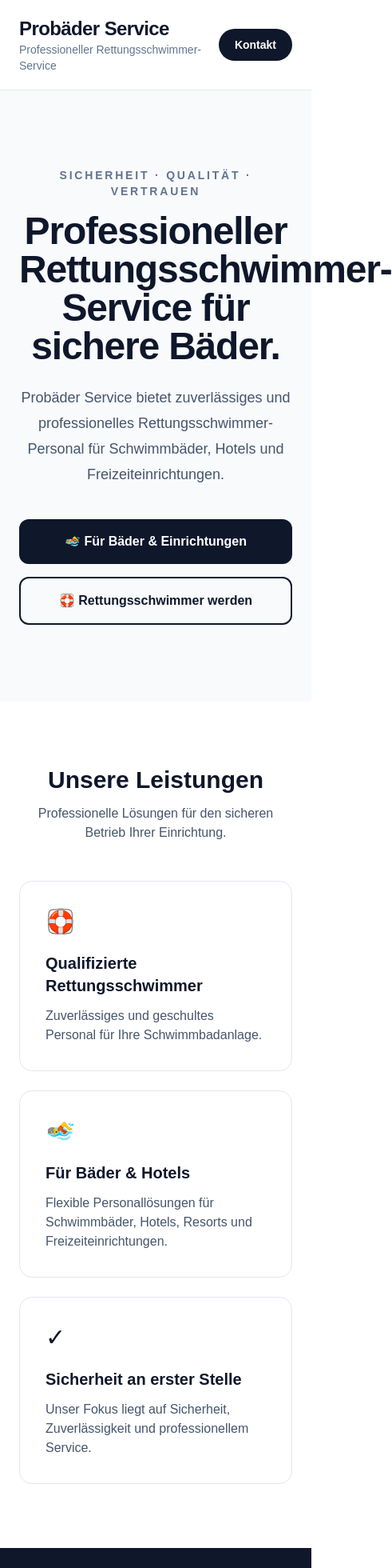
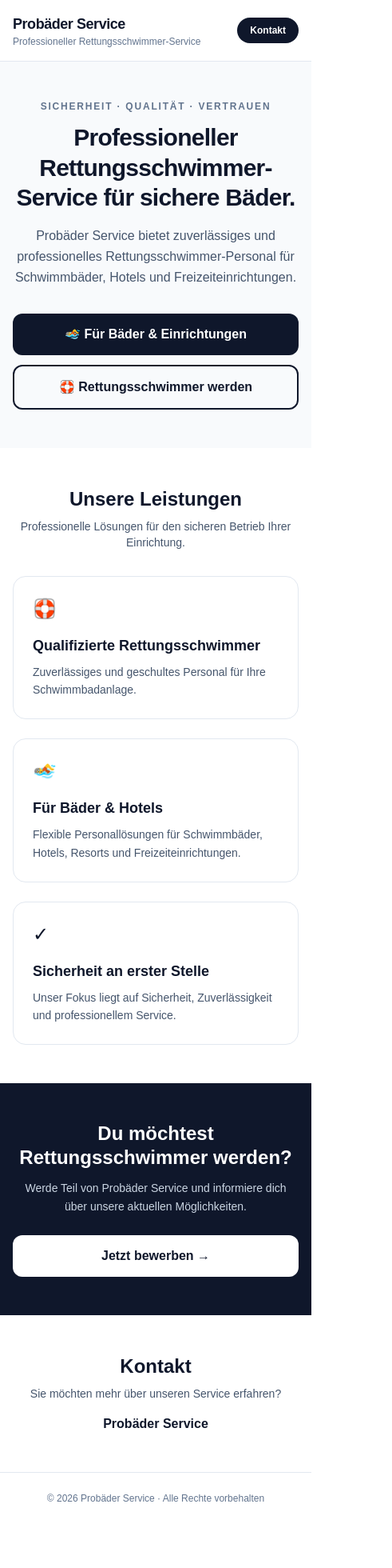
Before and after one commit to beyproweb/probader-service, a Next.js app: page / in a window 390 px wide. Shown: the top 1960 px of the page at 80% size, 491 px wide, since content can reach past the window. After the commit the page ends 1905 px from the top, so only its background shows below. Built offline with nearby package versions, Linux system fonts and the light colour scheme.

Commit message:
Update frontend

```diff
--- a/app/page.tsx
+++ b/app/page.tsx
@@ -3,19 +3,19 @@ export default function Home() {
     <main className="min-h-screen bg-white text-slate-900">
       {/* Kopfzeile */}
       <header className="border-b border-slate-200">
-        <div className="mx-auto flex max-w-6xl items-center justify-between px-6 py-5">
+        <div className="mx-auto flex max-w-6xl items-center justify-between px-4 py-4 sm:px-6 sm:py-5">
           <div>
-            <h1 className="text-2xl font-bold tracking-tight">
+            <h1 className="text-lg font-bold tracking-tight sm:text-2xl">
               Probäder Service
             </h1>
-            <p className="text-sm text-slate-500">
+            <p className="text-xs text-slate-500 sm:text-sm">
               Professioneller Rettungsschwimmer-Service
             </p>
           </div>
 
           <a
             href="#kontakt"
-            className="rounded-full bg-slate-900 px-5 py-2.5 text-sm font-semibold text-white"
+            className="rounded-full bg-slate-900 px-4 py-2 text-xs font-semibold text-white transition hover:bg-slate-700 sm:px-5 sm:py-2.5 sm:text-sm"
           >
             Kontakt
           </a>
@@ -24,33 +24,33 @@ export default function Home() {
 
       {/* Startbereich */}
       <section className="bg-slate-50">
-        <div className="mx-auto max-w-6xl px-6 py-24 text-center">
-          <p className="mb-4 text-sm font-semibold uppercase tracking-[0.2em] text-slate-500">
+        <div className="mx-auto max-w-6xl px-4 py-12 text-center sm:px-6 sm:py-24">
+          <p className="mb-3 text-xs font-semibold uppercase tracking-[0.15em] text-slate-500 sm:mb-4 sm:text-sm sm:tracking-[0.2em]">
             Sicherheit · Qualität · Vertrauen
           </p>
 
-          <h2 className="mx-auto max-w-4xl text-5xl font-bold tracking-tight sm:text-6xl">
+          <h2 className="mx-auto max-w-4xl text-3xl font-bold leading-tight tracking-tight sm:text-5xl md:text-6xl">
             Professioneller Rettungsschwimmer-Service für sichere Bäder.
           </h2>
 
-          <p className="mx-auto mt-6 max-w-2xl text-lg leading-8 text-slate-600">
+          <p className="mx-auto mt-4 max-w-2xl text-base leading-relaxed text-slate-600 sm:mt-6 sm:text-lg">
             Probäder Service bietet zuverlässiges und professionelles
             Rettungsschwimmer-Personal für Schwimmbäder, Hotels und
             Freizeiteinrichtungen.
           </p>
 
           {/* Die zwei Hauptbereiche */}
-          <div className="mt-10 flex flex-col justify-center gap-4 sm:flex-row">
+          <div className="mt-8 flex flex-col justify-center gap-3 sm:mt-10 sm:flex-row sm:gap-4">
             <a
               href="/baeder"
-              className="rounded-xl bg-slate-900 px-8 py-4 font-semibold text-white transition hover:bg-slate-700"
+              className="w-full rounded-xl bg-slate-900 px-6 py-3.5 text-center font-semibold text-white transition hover:bg-slate-700 sm:w-auto sm:px-8 sm:py-4"
             >
               🏊 Für Bäder & Einrichtungen
             </a>
 
             <a
               href="/bewerbung"
-              className="rounded-xl border-2 border-slate-900 px-8 py-4 font-semibold text-slate-900 transition hover:bg-slate-100"
+              className="w-full rounded-xl border-2 border-slate-900 px-6 py-3.5 text-center font-semibold text-slate-900 transition hover:bg-slate-100 sm:w-auto sm:px-8 sm:py-4"
             >
               🛟 Rettungsschwimmer werden
             </a>
@@ -59,47 +59,52 @@ export default function Home() {
       </section>
 
       {/* Leistungen */}
-      <section id="baeder" className="mx-auto max-w-6xl px-6 py-20">
-        <div className="mb-12 text-center">
-          <h2 className="text-3xl font-bold">Unsere Leistungen</h2>
+      <section
+        id="baeder"
+        className="mx-auto max-w-6xl px-4 py-12 sm:px-6 sm:py-20"
+      >
+        <div className="mb-8 text-center sm:mb-12">
+          <h2 className="text-2xl font-bold sm:text-3xl">Unsere Leistungen</h2>
 
-          <p className="mt-3 text-slate-600">
+          <p className="mt-2 text-sm text-slate-600 sm:mt-3 sm:text-base">
             Professionelle Lösungen für den sicheren Betrieb Ihrer Einrichtung.
           </p>
         </div>
 
         <div className="grid gap-6 md:grid-cols-3">
-          <div className="rounded-2xl border border-slate-200 p-8">
-            <div className="text-3xl">🛟</div>
+          <div className="rounded-2xl border border-slate-200 p-6 sm:p-8">
+            <div className="text-2xl sm:text-3xl">🛟</div>
 
-            <h3 className="mt-5 text-xl font-bold">
+            <h3 className="mt-4 text-lg font-bold sm:mt-5 sm:text-xl">
               Qualifizierte Rettungsschwimmer
             </h3>
 
-            <p className="mt-3 text-slate-600">
+            <p className="mt-2 text-sm leading-relaxed text-slate-600 sm:mt-3 sm:text-base">
               Zuverlässiges und geschultes Personal für Ihre Schwimmbadanlage.
             </p>
           </div>
 
-          <div className="rounded-2xl border border-slate-200 p-8">
-            <div className="text-3xl">🏊</div>
+          <div className="rounded-2xl border border-slate-200 p-6 sm:p-8">
+            <div className="text-2xl sm:text-3xl">🏊</div>
 
-            <h3 className="mt-5 text-xl font-bold">Für Bäder & Hotels</h3>
+            <h3 className="mt-4 text-lg font-bold sm:mt-5 sm:text-xl">
+              Für Bäder & Hotels
+            </h3>
 
-            <p className="mt-3 text-slate-600">
+            <p className="mt-2 text-sm leading-relaxed text-slate-600 sm:mt-3 sm:text-base">
               Flexible Personallösungen für Schwimmbäder, Hotels, Resorts und
               Freizeiteinrichtungen.
             </p>
           </div>
 
-          <div className="rounded-2xl border border-slate-200 p-8">
-            <div className="text-3xl">✓</div>
+          <div className="rounded-2xl border border-slate-200 p-6 sm:p-8">
+            <div className="text-2xl sm:text-3xl">✓</div>
 
-            <h3 className="mt-5 text-xl font-bold">
+            <h3 className="mt-4 text-lg font-bold sm:mt-5 sm:text-xl">
               Sicherheit an erster Stelle
             </h3>
 
-            <p className="mt-3 text-slate-600">
+            <p className="mt-2 text-sm leading-relaxed text-slate-600 sm:mt-3 sm:text-base">
               Unser Fokus liegt auf Sicherheit, Zuverlässigkeit und
               professionellem Service.
             </p>
@@ -109,19 +114,19 @@ export default function Home() {
 
       {/* Bewerbung */}
       <section id="bewerbung" className="bg-slate-900 text-white">
-        <div className="mx-auto max-w-6xl px-6 py-20 text-center">
-          <h2 className="text-4xl font-bold">
+        <div className="mx-auto max-w-6xl px-4 py-12 text-center sm:px-6 sm:py-20">
+          <h2 className="text-2xl font-bold leading-tight sm:text-4xl">
             Du möchtest Rettungsschwimmer werden?
           </h2>
 
-          <p className="mx-auto mt-5 max-w-2xl text-slate-300">
+          <p className="mx-auto mt-3 max-w-2xl text-sm leading-relaxed text-slate-300 sm:mt-5 sm:text-base">
             Werde Teil von Probäder Service und informiere dich über unsere
             aktuellen Möglichkeiten.
           </p>
 
           <a
             href="/bewerbung"
-            className="mt-8 inline-block rounded-xl bg-white px-8 py-4 font-semibold text-slate-900 transition hover:bg-slate-200"
+            className="mt-6 inline-block w-full rounded-xl bg-white px-6 py-3.5 font-semibold text-slate-900 transition hover:bg-slate-200 sm:mt-8 sm:w-auto sm:px-8 sm:py-4"
           >
             Jetzt bewerben →
           </a>
@@ -131,19 +136,19 @@ export default function Home() {
       {/* Kontakt */}
       <section
         id="kontakt"
-        className="mx-auto max-w-6xl px-6 py-20 text-center"
+        className="mx-auto max-w-6xl px-4 py-12 text-center sm:px-6 sm:py-20"
       >
-        <h2 className="text-3xl font-bold">Kontakt</h2>
+        <h2 className="text-2xl font-bold sm:text-3xl">Kontakt</h2>
 
-        <p className="mt-3 text-slate-600">
+        <p className="mt-2 text-sm text-slate-600 sm:mt-3 sm:text-base">
           Sie möchten mehr über unseren Service erfahren?
         </p>
 
-        <p className="mt-6 font-semibold">Probäder Service</p>
+        <p className="mt-4 text-base font-semibold sm:mt-6">Probäder Service</p>
       </section>
 
       {/* Fußzeile */}
-      <footer className="border-t border-slate-200 py-8 text-center text-sm text-slate-500">
+      <footer className="border-t border-slate-200 py-6 text-center text-xs text-slate-500 sm:py-8 sm:text-sm">
         © 2026 Probäder Service · Alle Rechte vorbehalten
       </footer>
     </main>
```
